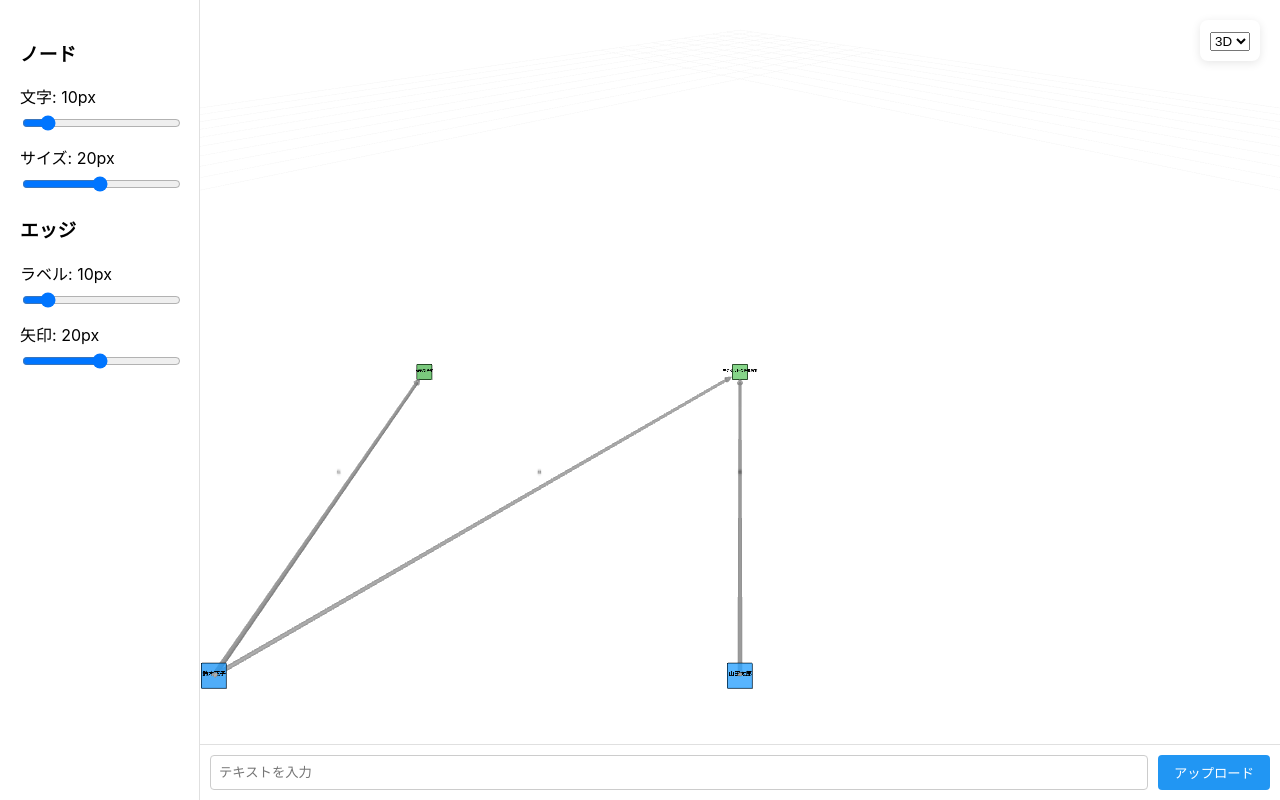
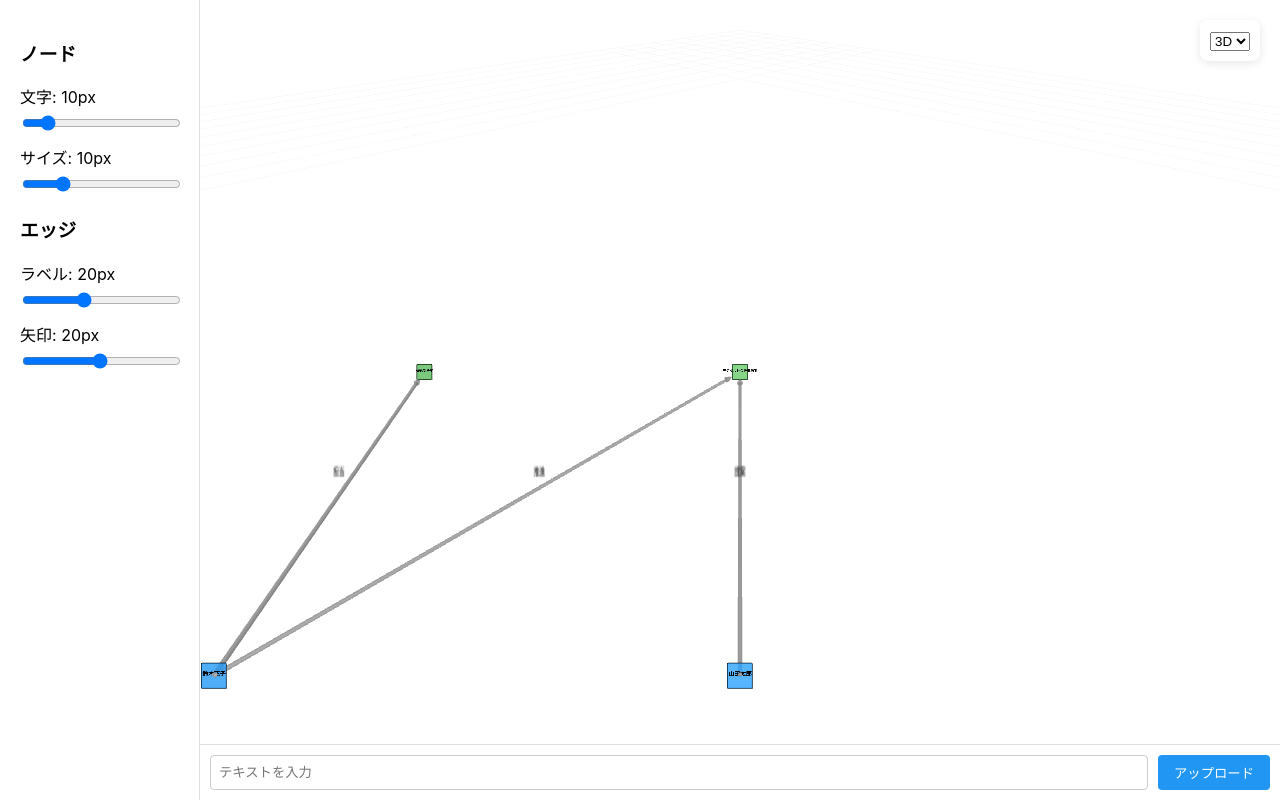
Before and after one commit to jphacks/tk_2428, a Flask app: page / in a window 1280 px wide. Run offline with Flask 3, Linux system fonts and the light colour scheme; some libraries are stand-ins or nearby versions.

Commit message:
ラベルサイズの初期値変更・最大値増加、nodeの大きさの調整

```diff
--- a/src/prism/static/js/edge.js
+++ b/src/prism/static/js/edge.js
@@ -59,8 +59,8 @@
   createLabel() {
       const canvas = document.createElement('canvas');
       const context = canvas.getContext('2d');
-      canvas.width = 256;
-      canvas.height = 64;
+      canvas.width = 1024;
+      canvas.height = 256;
 
       // 背景を透明に
       context.clearRect(0, 0, canvas.width, canvas.height);
@@ -86,7 +86,7 @@
       this.labelSprite.position.y += 2;  // 少し上に配置
 
       // ラベルのサイズを設定
-      const scale = document.getElementById('edge-label-size').value * 0.1;
+      const scale = document.getElementById('edge-label-size').value * 0.3;
       this.labelSprite.scale.set(scale * 5, scale * 2.5, 1);
 
       this.scene.add(this.labelSprite);
--- a/src/prism/static/js/node.js
+++ b/src/prism/static/js/node.js
@@ -73,6 +73,7 @@
   }
 
   setSize(newSize) {
+    newSize /= 5.0;
     this.size = newSize;
     this.plane.scale.set(newSize, newSize, 1);
     this.outline.scale.set(newSize, newSize, 1);
--- a/src/prism/templates/base.html
+++ b/src/prism/templates/base.html
@@ -25,13 +25,13 @@
                 <input type="range" id="text-size" min="8" max="24" value="10">
             </div>
             <div class="control-item">
-                <label>サイズ: <span>20</span>px</label>
-                <input type="range" id="node-size" min="1" max="40" value="20">
+                <label>サイズ: <span>10</span>px</label>
+                <input type="range" id="node-size" min="1" max="40" value="10">
             </div>
             <h3>エッジ</h3>
             <div class="control-item">
-                <label>ラベル: <span>10</span>px</label>
-                <input type="range" id="edge-label-size" min="8" max="24" value="10">
+                <label>ラベル: <span>20</span>px</label>
+                <input type="range" id="edge-label-size" min="8" max="40" value="20">
             </div>
             <div class="control-item">
                 <label>矢印: <span>20</span>px</label>
```
